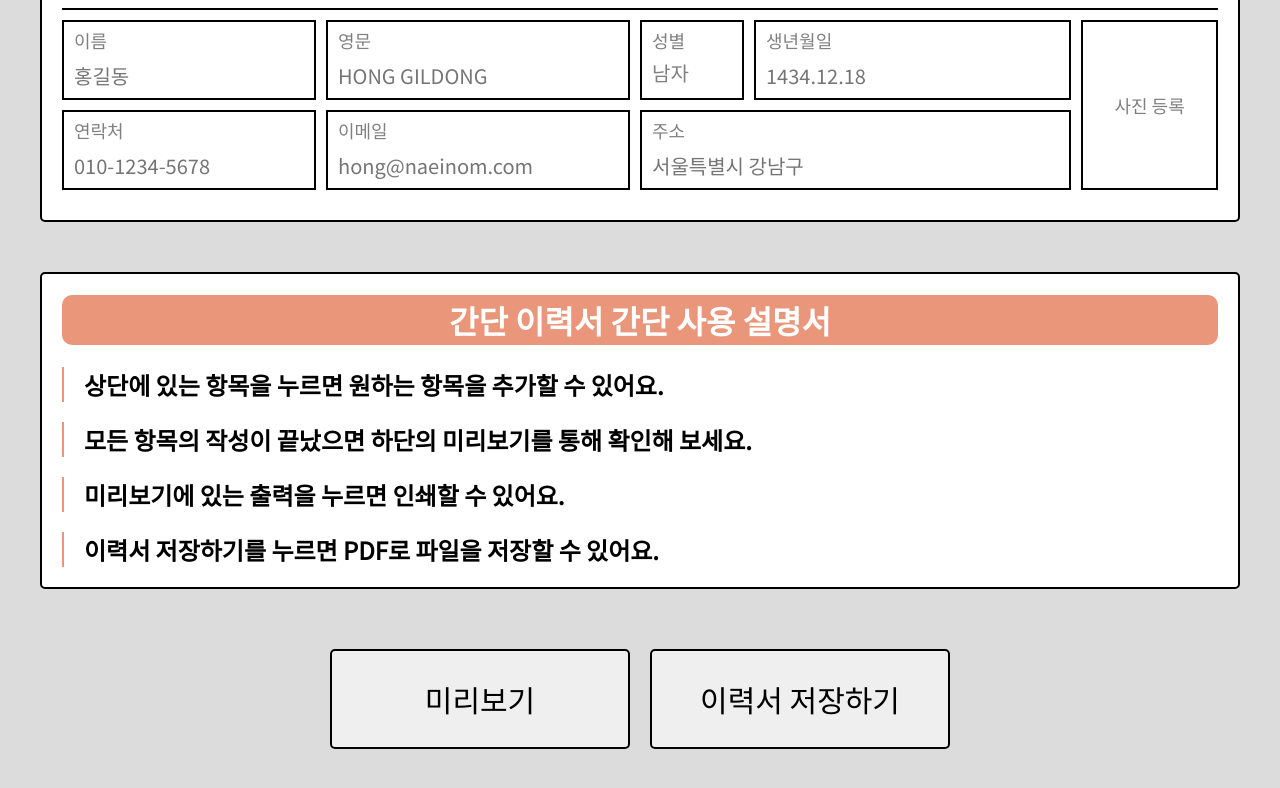
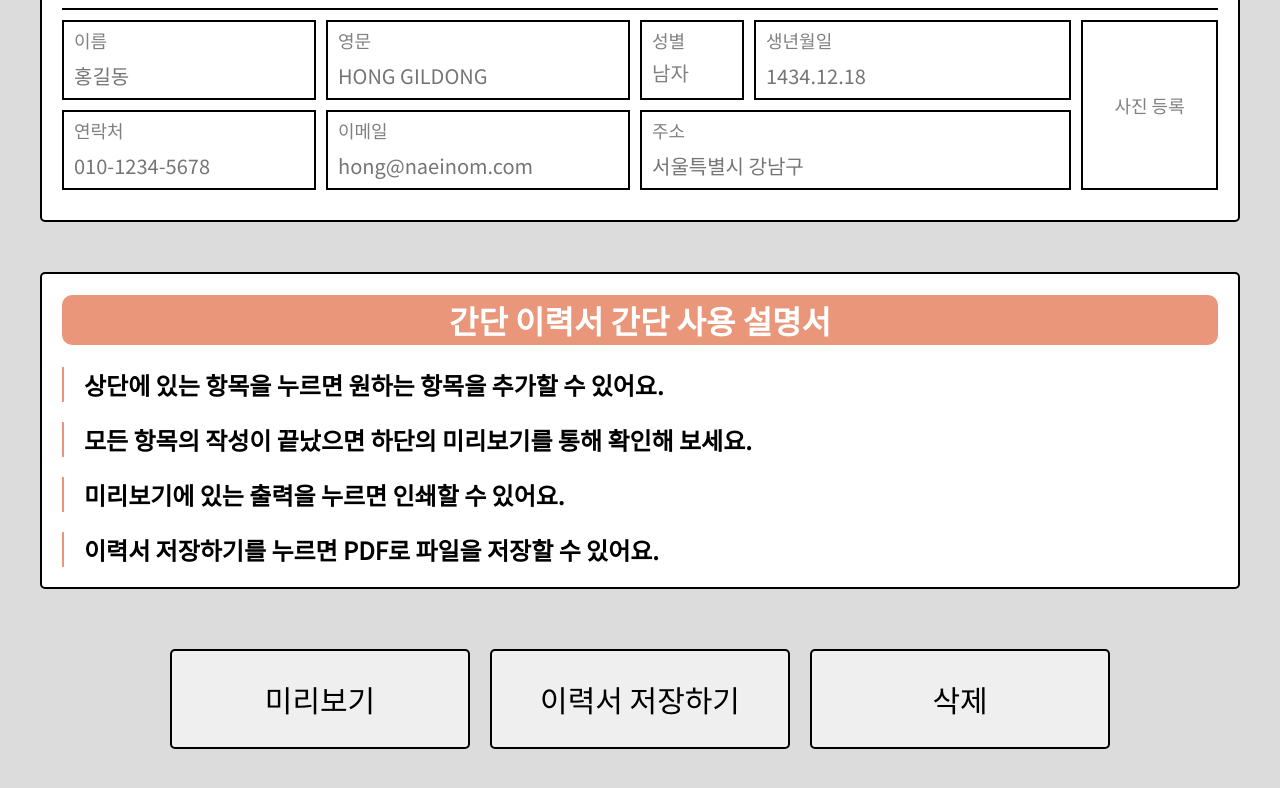
Before and after one commit to wnalsals123/Resume_Project, a React (Create React App) app in the folder resume/: page / in a window 1280 px wide. Shown: the part 288-1076 px from the top of the page. Built offline with nearby package versions, Linux system fonts and the light colour scheme.

Commit message:
네트리파이 로컬 스토리지 테스트

```diff
--- a/resume/src/App.js
+++ b/resume/src/App.js
@@ -4,6 +4,7 @@ import { TopBanner, Title, BasicInfo, Education, Career, Certificate, LanguageSt
 function App() {
   // 이력서 웹페이지 렌더링
   return (
+    <div>
       <div className="ResumePage">
         {/* 탑 배너 */}
         <TopBanner />
@@ -34,6 +35,7 @@ function App() {
           <ResumeCompleted />
         </div>
       </div>
+    </div>
   );
 }
 
--- a/resume/src/components/Bottom/ResumeCompleted.js
+++ b/resume/src/components/Bottom/ResumeCompleted.js
@@ -1,43 +1,30 @@
-import { UserContext } from "components/Data/UserData"
-import { useContext, useRef, useState } from "react"
-
+import { UserContext } from "components/Data/UserData";
+import { useContext, useRef } from "react"
 const ResumeCompleted = () => {
-  const { userValue, updateUserValue } = useContext(UserContext)
-  const [isopen, setIsopen] = useState(false)
   const preview = useRef();
+  const { userValue, test } = useContext(UserContext)
 
   const opnePreview = () => {
-    const Values = [
-      { key: 0, id: 0, name: "이름", value: document.getElementById("이름").value },
-      { key: 1, id: 0, name: "영문", value: document.getElementById("영문").value },
-      { key: 2, id: 0, name: "성별", value: document.getElementById("성별").innerText },
-      { key: 3, id: 0, name: "생년월일", value: document.getElementById("생년월일").value },
-      { key: 4, id: 0, name: "연락처", value: document.getElementById("연락처").value },
-      { key: 5, id: 0, name: "이메일", value: document.getElementById("이메일").value },
-      { key: 6, id: 0, name: "주소", value: document.getElementById("주소").value },
-      { key: 7, id: 0, name: "사진", value: "none" }
-    ]
-    updateUserValue(Values)
     preview.current = window.open("preview", "preview", "width=1000, height=1200")
-    setIsopen(true)
   }
 
   const saveResume = () => {
+    test("홍길동")
     alert("저장되었습니다!")
+    console.log(userValue)
+    localStorage.setItem('baiscValue', JSON.stringify(userValue))
   }
 
-  const test = () => {
-    preview.current.onload = () => {
-      preview.current.document.getElementById("preview-name").innerText = document.getElementById("이름").value
-      console.log("onload!!")
-    }
+  const deleteResume = () => {
+    alert("삭제되었습니다!")
+    localStorage.removeItem('baiscValue')
   }
 
   return (
     <div className='ResumeCompleted'>
       <button onClick={opnePreview}>미리보기</button>
       <button onClick={saveResume}>이력서 저장하기</button>
-      { isopen && test() }
+      <button onClick={deleteResume}>삭제</button>
     </div>
   )
 }
--- a/resume/src/components/Data/UserData.js
+++ b/resume/src/components/Data/UserData.js
@@ -2,7 +2,8 @@ import { createContext, useState } from 'react';
 
 const UserContext = createContext({
   userValue: [],
-  updateUserValue: () => {}
+  updateUserValue: () => {},
+  test: () => {}
 })
 
 const UserProvider = ({ children }) => {
@@ -21,8 +22,12 @@ const UserProvider = ({ children }) => {
     setUserValue(userValue.map(item => item.key === data[item.key].key ? {...item, value: data[item.key].value} : item))
   }
 
+  const test = (data) => {
+    setUserValue(userValue.map(item => item.key === 0 ? {...item, value: data} : item))
+  }
+
   return (
-    <UserContext.Provider value={{userValue, updateUserValue}}>
+    <UserContext.Provider value={{userValue, updateUserValue, test}}>
       {children}
     </UserContext.Provider>
   )
--- a/resume/src/components/Result/Preview.js
+++ b/resume/src/components/Result/Preview.js
@@ -1,6 +1,8 @@
 import './Preview.css';
 
 const Preview = () => {
+  let basicValue = JSON.parse(localStorage.getItem("baiscValue"))
+  console.log(basicValue)
 
   const spanStyle = {
     display: "inline-block",
@@ -29,7 +31,7 @@ const Preview = () => {
           <div className="previewBaiscInfoImg"></div>
           <div className="previewBaiscInfo">
             <div className="previewBaiscInfoFlex">
-              <div className="previewBaiscInfoFlexItem"><span style={spanStyle}>이름</span><span id="preview-name">none</span></div>
+              <div className="previewBaiscInfoFlexItem"><span style={spanStyle}>이름</span><span>none</span></div>
               <div className="previewBaiscInfoFlexItem"><span style={spanStyle}>영문</span><span><span>none</span></span></div>
             </div>
             <div className="previewBaiscInfoFlex">
--- a/resume/src/index.js
+++ b/resume/src/index.js
@@ -10,14 +10,12 @@ import { UserProvider } from 'components/Data/UserData';
 const root = ReactDOM.createRoot(document.getElementById('root'));
 root.render(
   <React.StrictMode>
-    <UserProvider>
-      <BrowserRouter>
-        <Routes>
-          <Route path="/" element={<App />} />
-          <Route path="preview" element={<Preview />} />
-        </Routes>
-      </BrowserRouter>
-    </UserProvider>
+    <BrowserRouter>
+      <Routes>
+        <Route path="/" element={<UserProvider><App /></UserProvider>} />
+        <Route path="preview" element={<Preview />} />
+      </Routes>
+    </BrowserRouter>
   </React.StrictMode>
 );
 
```
Lines whose indentation alone changed are shown as unchanged.
